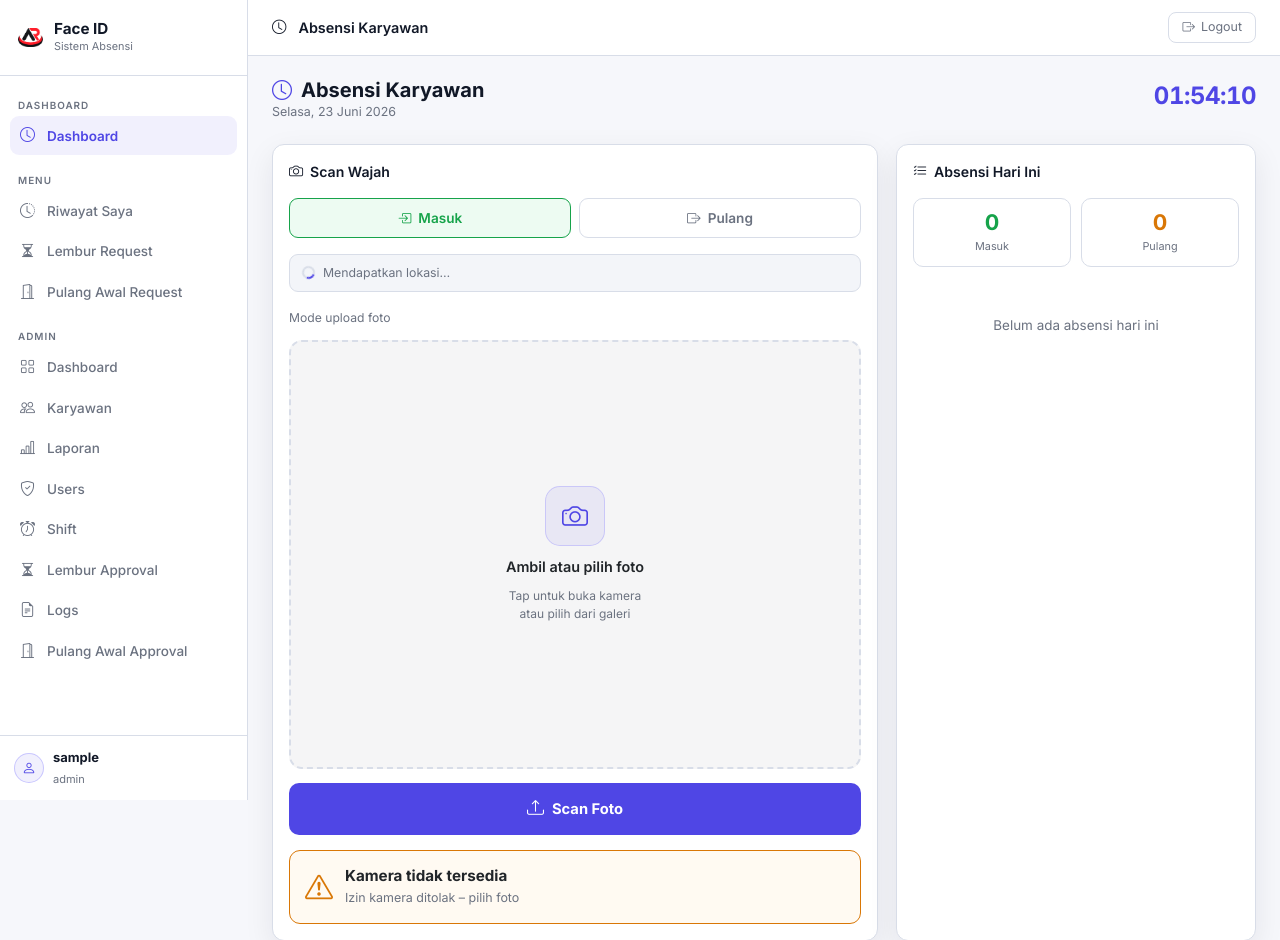
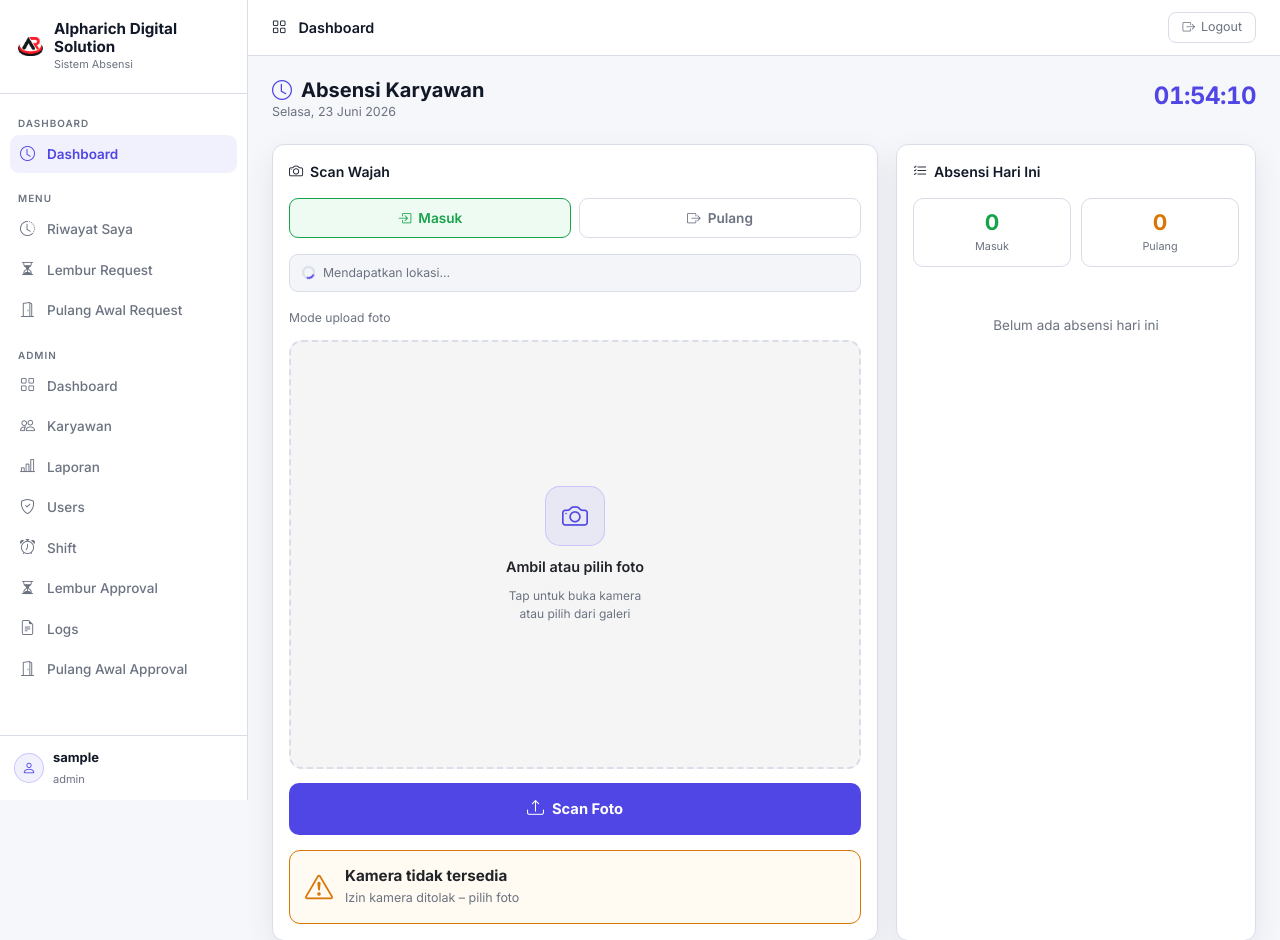
Before and after one commit to barastrong/Face-Recognize, a Flask app: page /absensi in a window 1280 px wide. Shown: the top 940 px of the page. Run offline with Flask 3, Linux system fonts and the light colour scheme; the visitor is signed in with stand-in values (Sample User, id 1); data that the repository does not hold is empty; some libraries are stand-ins or nearby versions.

Commit message:
Update Logo Adding in Page

```diff
--- a/templates/base.html
+++ b/templates/base.html
@@ -384,7 +384,7 @@
       <img src="{{ url_for('serve_asset', filename='Logo_Alpharich.webp') }}" alt="Alpharich Logo">
     </div>
     <div>
-      <div class="brand-logo">Face ID</div>
+      <div class="brand-logo">Alpharich Digital Solution</div>
       <div class="brand-sub">Sistem Absensi</div>
     </div>
   </div>
@@ -519,7 +519,7 @@
     <button class="btn-hamburger" id="btn-hamburger" onclick="openSidebar()" aria-label="Menu">
       <i class="bi bi-list" style="font-size:18px;"></i>
     </button>
-    <span class="topbar-title">{% block title_short %}{% endblock %}</span>
+    <span class="topbar-title"><i class="bi bi-grid me-1"></i> Dashboard</span>
     <div class="topbar-right">
       <a href="{{ url_for('logout') }}" class="btn-logout">
         <i class="bi bi-box-arrow-right"></i>
```
